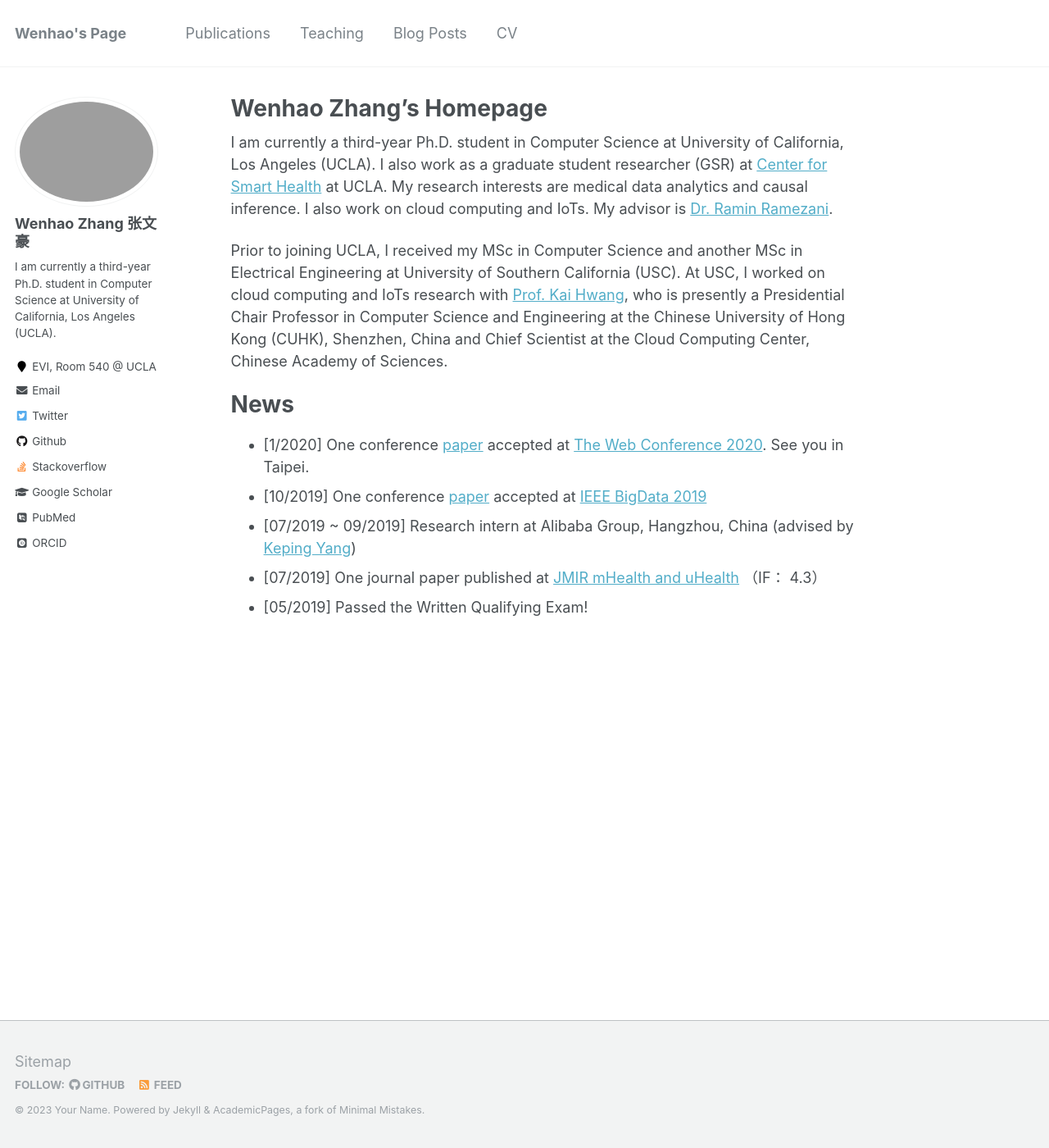
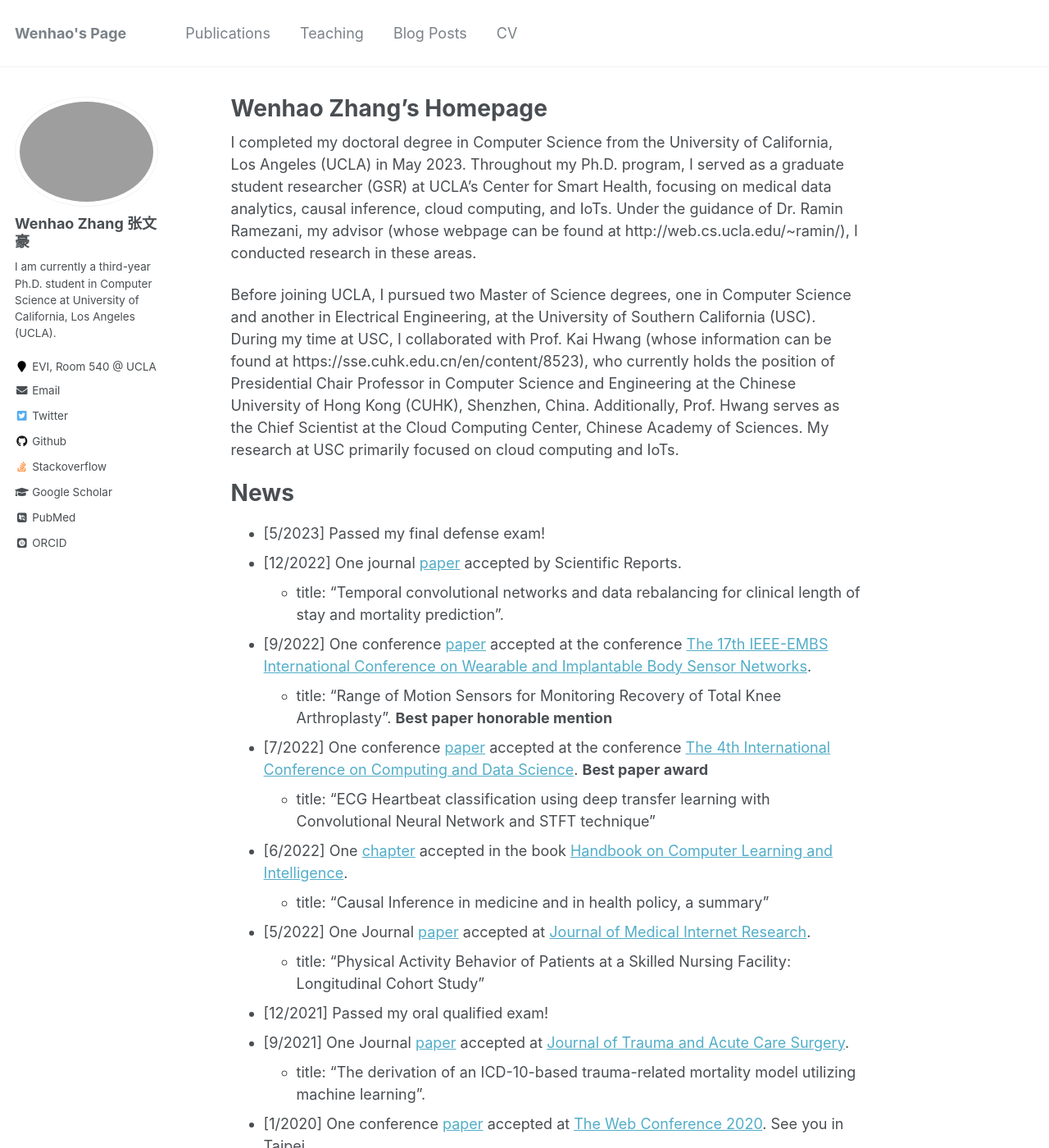
Before and after one commit to wenhaoz-fengcai/wenhaoz-fengcai.github.io, a Jekyll site: the page built from _pages/about.md, in a window 1280 px wide and 1400 px high. Shown: the whole window at 82% size. Built offline with Jekyll 4.4.1, drawn with Linux system fonts in a browser that asks for light colours; some web fonts are replaced.

Commit message:
homepage and new CV upload

```diff
--- a/_pages/about.md
+++ b/_pages/about.md
@@ -8,13 +8,26 @@ redirect_from:
   - /about.html
 ---
 
-I am currently a third-year Ph.D. student in Computer Science at University of California, Los Angeles (UCLA). I also work as a graduate student researcher (GSR) at [Center for Smart Health](https://www.risksciences.ucla.edu/smart-health) at UCLA. My research interests are medical data analytics and causal inference. I also work on cloud computing and IoTs. My advisor is [Dr. Ramin Ramezani](http://web.cs.ucla.edu/~ramin/).
+I completed my doctoral degree in Computer Science from the University of California, Los Angeles (UCLA) in May 2023. Throughout my Ph.D. program, I served as a graduate student researcher (GSR) at UCLA's Center for Smart Health, focusing on medical data analytics, causal inference, cloud computing, and IoTs. Under the guidance of Dr. Ramin Ramezani, my advisor (whose webpage can be found at http://web.cs.ucla.edu/~ramin/), I conducted research in these areas.
 
-
-Prior to joining UCLA, I received my MSc in Computer Science and another MSc in Electrical Engineering at University of Southern California (USC). At USC, I worked on cloud computing and IoTs research with [Prof. Kai Hwang](https://sse.cuhk.edu.cn/en/content/8523), who is presently a Presidential Chair Professor in Computer Science and Engineering at the Chinese University of Hong Kong (CUHK), Shenzhen, China and Chief Scientist at the Cloud Computing Center, Chinese Academy of Sciences.
+Before joining UCLA, I pursued two Master of Science degrees, one in Computer Science and another in Electrical Engineering, at the University of Southern California (USC). During my time at USC, I collaborated with Prof. Kai Hwang (whose information can be found at https://sse.cuhk.edu.cn/en/content/8523), who currently holds the position of Presidential Chair Professor in Computer Science and Engineering at the Chinese University of Hong Kong (CUHK), Shenzhen, China. Additionally, Prof. Hwang serves as the Chief Scientist at the Cloud Computing Center, Chinese Academy of Sciences. My research at USC primarily focused on cloud computing and IoTs.
 
 News
 ======
+* [5/2023] Passed my final defense exam!
+* [12/2022] One journal [paper](hhttps://www.nature.com/articles/s41598-022-25472-z) accepted by Scientific Reports.
+  - title: "Temporal convolutional networks and data rebalancing for clinical length of stay and mortality prediction".
+* [9/2022] One conference [paper](https://ieeexplore.ieee.org/abstract/document/9928500/) accepted at the conference [The 17th IEEE-EMBS International Conference on Wearable and Implantable Body Sensor Networks](https://www.ll.mit.edu/conferences-events/2023/10/ieee-intl-conference-wearable-and-implantable-body-sensor-networks-bsn).
+  - title: "Range of Motion Sensors for Monitoring Recovery of Total Knee Arthroplasty". **Best paper honorable mention**
+* [7/2022] One conference [paper](https://arxiv.org/pdf/2206.14200) accepted at the conference [The 4th International Conference on Computing and Data Science](https://www.wellingtonsquarebooks.com/book/9789811245145). **Best paper award**
+  - title: "ECG Heartbeat classification using deep transfer learning with Convolutional Neural Network and STFT technique"
+* [6/2022] One [chapter](https://arxiv.org/pdf/2105.04655) accepted in the book [Handbook on Computer Learning and Intelligence](https://www.wellingtonsquarebooks.com/book/9789811245145).
+   - title: "Causal Inference in medicine and in health policy, a summary"
+* [5/2022] One Journal [paper](https://mhealth.jmir.org/2022/5/e23887/) accepted at [Journal of Medical Internet Research](https://mhealth.jmir.org/2022/5/e23887/).
+   - title: "Physical Activity Behavior of Patients at a Skilled Nursing Facility: Longitudinal Cohort Study"
+* [12/2021] Passed my oral qualified exam!
+* [9/2021] One Journal [paper](https://europepmc.org/article/med/34554135) accepted at [Journal of Trauma and Acute Care Surgery](https://europepmc.org/article/med/34554135).
+   - title: "The derivation of an ICD-10-based trauma-related mortality model utilizing machine learning".
 * [1/2020] One conference [paper](https://arxiv.org/abs/1910.09337) accepted at [The Web Conference 2020](https://www2020.thewebconf.org). See you in Taipei.
 * [10/2019] One conference [paper](https://arxiv.org/abs/1910.07892) accepted at [IEEE BigData 2019](http://bigdataieee.org/BigData2019/)
 * [07/2019 ~ 09/2019] Research intern at Alibaba Group, Hangzhou, China (advised by [Keping Yang](https://www.researchgate.net/scientific-contributions/2142923765_Keping_Yang))
```
Also changed, not shown: 1 other file.
